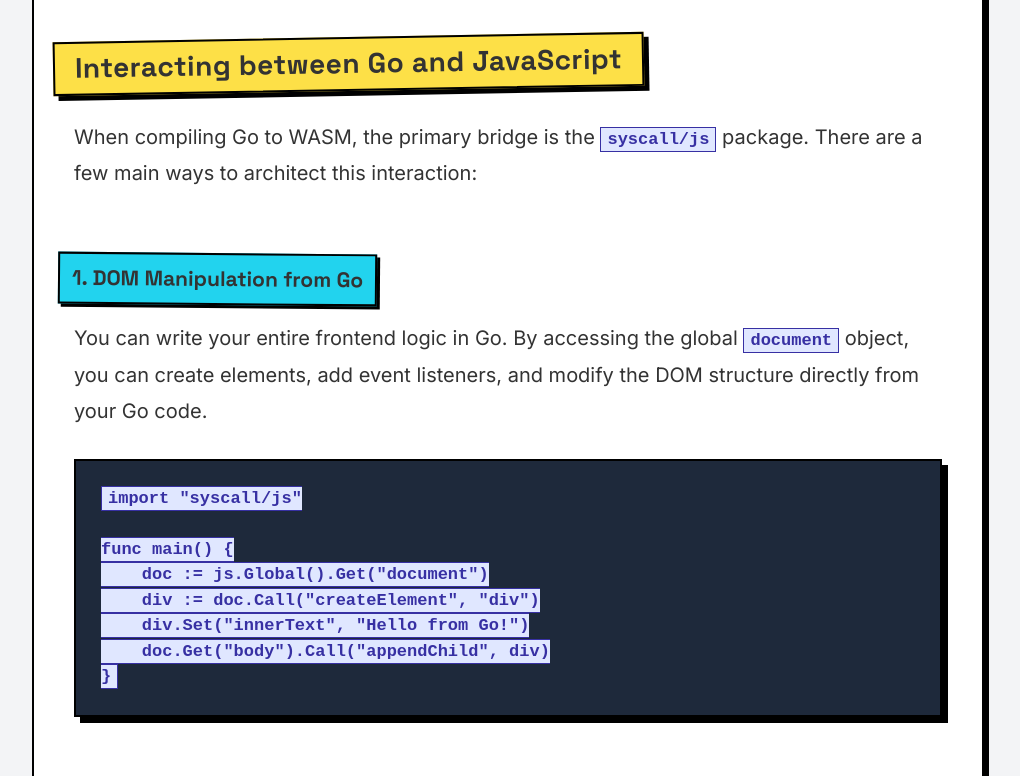
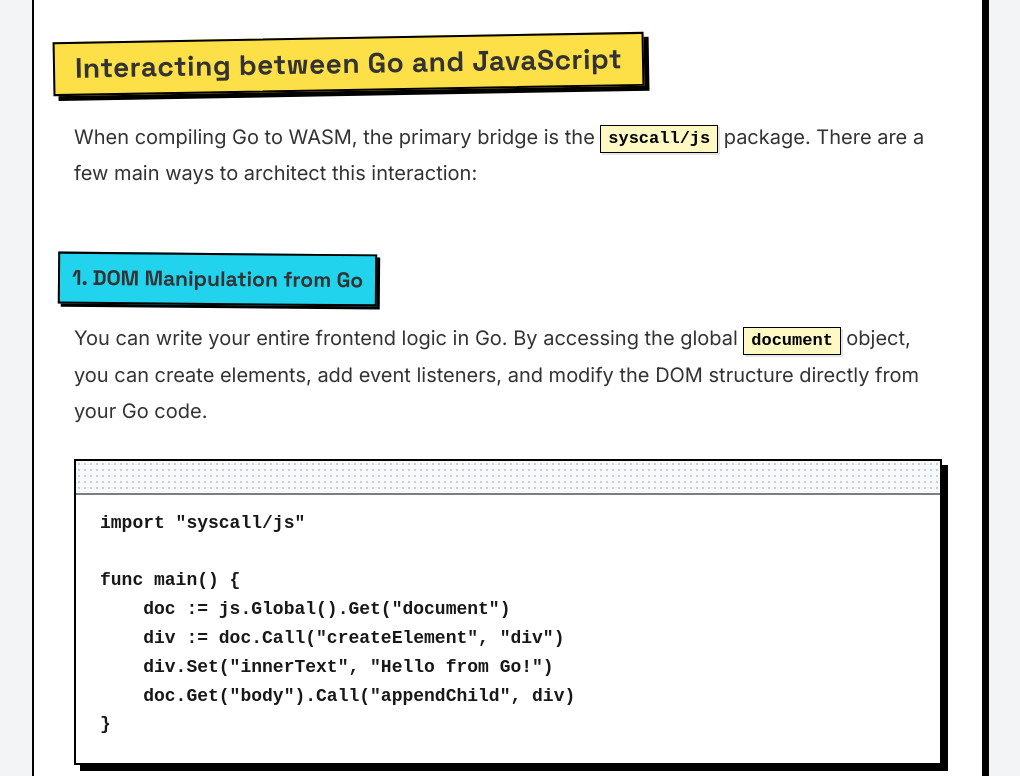
Before and after one commit to srirajshukla/srirajshukla.github.io, a plain HTML site: page blog/posts/go-wasm-guide.html in a window 1280 px wide. Shown: the part 900-1676 px from the top of the page, without its empty margins (132-1152 px from the left). Drawn offline with Linux system fonts and the light colour scheme.

Commit message:
Update code and pre styling

```diff
--- a/styles.css
+++ b/styles.css
@@ -413,25 +413,58 @@ footer {
 }
 
 .blog-post-content code {
-    background: #e0e7ff;
-    color: #3730a3;
-    padding: 2px 6px;
-    border: 1px solid #3730a3;
-    font-family: 'Courier New', monospace;
-    font-weight: bold;
-    font-size: 0.85em; /* Optical adjustment for inline code */
+    background: #fef9c3; /* Yellow-100 */
+    color: #000;
+    padding: 0.2em 0.4em;
+    border: 1px solid #000;
+    font-family: 'Space Mono', 'Courier New', monospace;
+    font-weight: 600;
+    font-size: 0.85em;
+    box-shadow: 2px 2px 0 rgba(0,0,0,0.1);
 }
 
 .blog-post-content pre {
-    background: #1e293b;
-    color: #f8fafc;
+    background: #ffffff;
+    color: #18181b;
     border: 2px solid #000;
     box-shadow: 6px 6px 0 #000;
-    padding: 25px;
+    padding: 3rem 1.5rem 1.5rem; /* Extra top padding for the 'window bar' */
     border-radius: 0;
     margin-bottom: 2em;
     overflow-x: auto;
-    line-height: 1.5;
+    line-height: 1.6;
+    position: relative;
+}
+
+/* The "Window Header" for code blocks */
+.blog-post-content pre::before {
+    content: "";
+    position: absolute;
+    top: 0;
+    left: 0;
+    right: 0;
+    height: 2rem;
+    background: #f1f5f9; /* Slate-100 */
+    border-bottom: 2px solid #000;
+    /* Cute little dot pattern for texture */
+    background-image: radial-gradient(#94a3b8 20%, transparent 20%);
+    background-size: 6px 6px;
+    background-position: 0 0;
+    opacity: 0.5;
+}
+
+ /*Ensure the code scroll area is separate
+    This removes the yellow background that we have for pre elements
+ */
+.blog-post-content pre code {
+    display: block;
+    padding: 0;
+    overflow-x: visible;
+    background: transparent;
+    box-shadow: none;
+    border: none;
+    font-size: 0.9em;
+    color: #18181b;
 }
 
 .blog-post-content blockquote {
```
